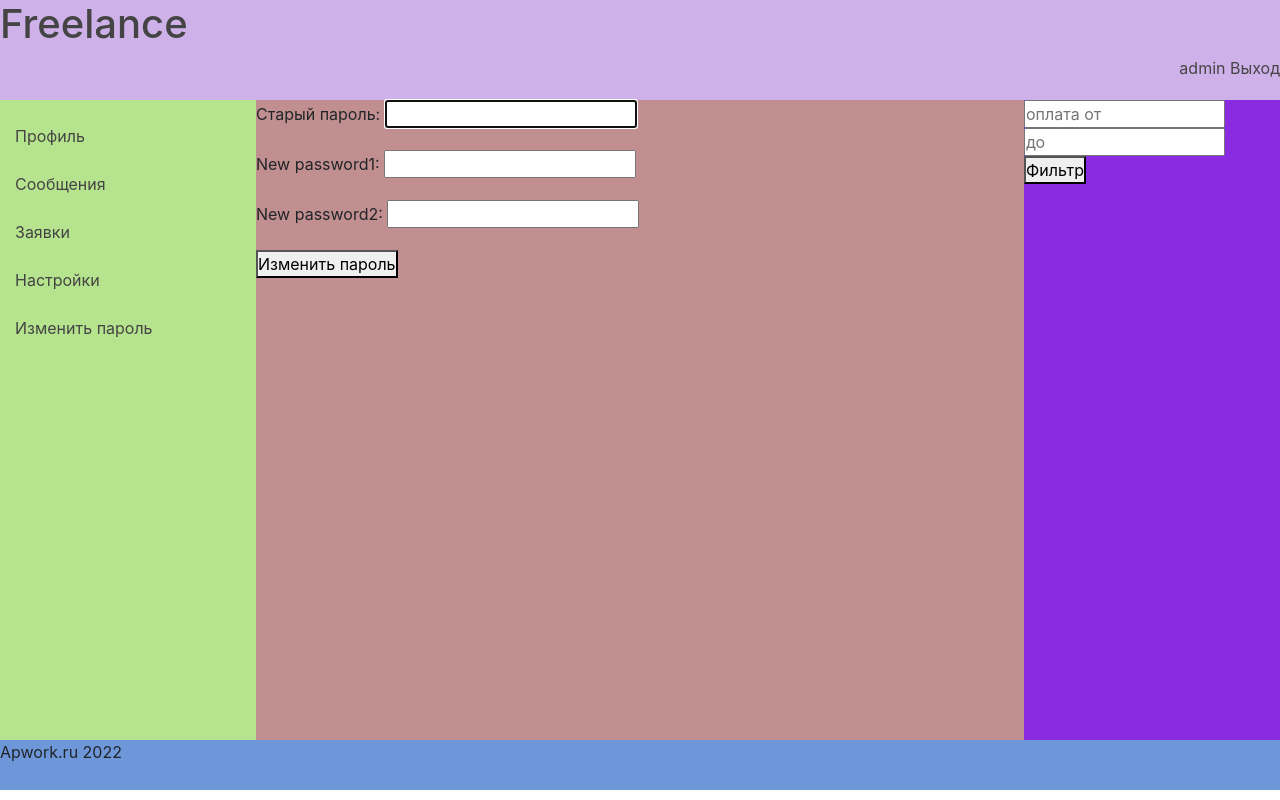
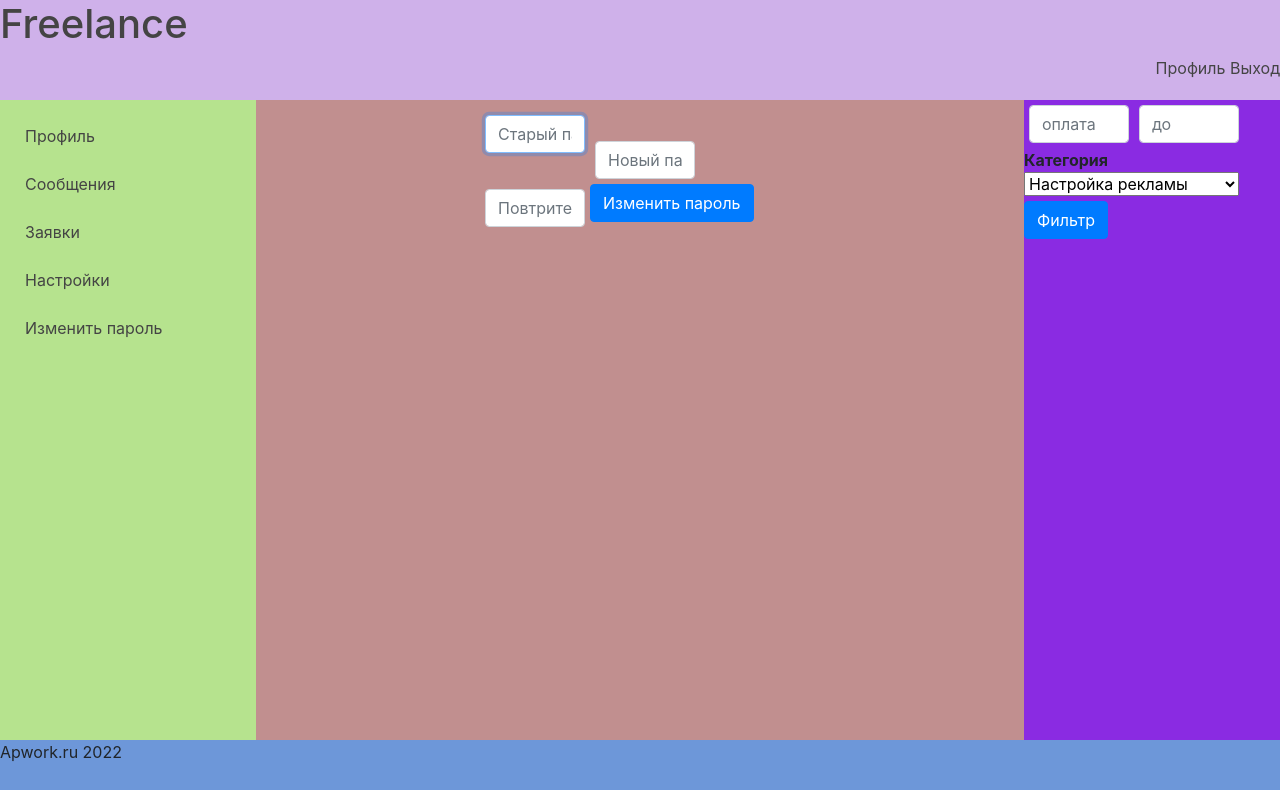
Before and after one commit to nikitka133/apwork, a Django app: page /accounts/settings/change_password in a window 1280 px wide. Run offline with Django 4.2, Linux system fonts and the light colour scheme; a user stored in the database is signed in; data comes from the database, SQL or seed files in the repository; both versions use the stored data as it was after the commit; parts of the project's set-up code (start-up, migrations or seed data) failed here and were passed over; some libraries are stand-ins or nearby versions.

Commit message:
Визуальные правки по форме добавлен выбор категорий в фильтр исправлен фильтр диапазона цен

```diff
--- a/main/forms.py
+++ b/main/forms.py
@@ -25,7 +25,7 @@ class UserCrForm(UserCreationForm):
 
 
 class CreateJobForm(ModelForm):
-    expired_date = forms.DateField(label='Сделать до', widget=forms.DateInput({'type': 'date'}))
+    expired_date = forms.DateField(help_text='Необходимо завершить до', widget=forms.DateInput({'type': 'date'}))
 
     class Meta:
         model = Job
@@ -37,12 +37,12 @@ class CreateJobForm(ModelForm):
 class ChangeUserInfoForm(forms.ModelForm):
     class Meta:
         model = AdvUser
-        fields = 'first_name', 'last_name', 'email',
+        fields = 'first_name', 'last_name',
 
 
 class ChangePasswordForm(PasswordChangeForm):
-    new_password1 = forms.CharField()
-    new_password2 = forms.CharField()
+    new_password1 = forms.CharField(label='Новый пароль', widget=forms.TextInput(attrs={'type': 'password'}))
+    new_password2 = forms.CharField(label='Повтрите новый пароль', widget=forms.TextInput(attrs={'type': 'password'}))
 
 
 class ProposalForm(forms.ModelForm):
--- a/main/midlewares.py
+++ b/main/midlewares.py
@@ -2,8 +2,11 @@ from main.models import SubCategory
 
 
 def category_context_processor(request):
-    if request.method == 'GET':
-        context = {'category': SubCategory.objects.all(), "keyword": "", 'all': ""}
+    if request.method == 'GET' or request.POST['category']:
+        context = {'category': SubCategory.objects.all(),
+                   "keyword": "",
+                   'all': ""}
+
         return context
     else:
         # обязательно вернуть словарь
--- a/main/models.py
+++ b/main/models.py
@@ -20,7 +20,7 @@ class AdvUser(AbstractUser):
 class Job(models.Model):
     title = models.CharField(max_length=150, verbose_name='Название')
     description = models.TextField(max_length=2000, verbose_name='Описание')
-    expired_date = models.DateField(null=True, verbose_name='Дедлайн', blank=True)
+    expired_date = models.DateField(help_text='Необходимо завершить до', null=True, verbose_name='Дедлайн', blank=True)
     create_date = models.DateTimeField(auto_now_add=True, verbose_name='Дата создания')
     author = models.ForeignKey(AdvUser, on_delete=models.CASCADE, verbose_name='Работодатель')
     executor = models.ForeignKey(AdvUser, on_delete=models.PROTECT, related_name='executor',
--- a/main/services.py
+++ b/main/services.py
@@ -23,7 +23,9 @@ def check_filter_price(request):
     """проверяет запропрос что мин и макс диапазон цены фильтра не пустые"""
     if request['min_price'] and request['max_price']:
         return request['min_price'], request['max_price']
-    elif request['min_price']:
+    elif request['min_price'] and not request['max_price']:
         return request['min_price'], '999999'
+    elif not request['min_price'] and request['max_price']:
+        return '0', request['max_price']
     else:
-        return '0', request['max_price']
+        return '0', '999999'
--- a/main/static/style/style.css
+++ b/main/static/style/style.css
@@ -134,6 +134,9 @@ li {
     color: #444444;
 }
 
+#menu li {
+    padding-left: 10px;
+}
 .create-form {
     margin:0 auto;
     max-width: 400px;
@@ -144,6 +147,14 @@ li {
     border: 3px solid #444444;
 }
 
-.polzunok-container-5 {
+.default-form {
+    width: 40vh;
+    margin:0 auto;
+}
 
+.form-control {
+
+    width: 100px !important;
+    float: left;
+    margin: 5px;
 }
--- a/main/urls.py
+++ b/main/urls.py
@@ -9,6 +9,7 @@ urlpatterns = [
     path('job/', views.JobListView.as_view(), name='job'),
     path('job/<int:pk>', views.job_view, name='job_view'),
     path('job/category/<slug:slug_sub_cat>', views.JobSubCatListView.as_view(), name='job_cat_view'),
+    path('job/process', views.job_in_process, name='job_in_process'),
     path('accounts/register/', views.RegisterUserView.as_view(), name='register'),
     path('accounts/pay/', views.pay, name='pay'),
     path('accounts/proposal/', views.proposal, name='proposal'),
--- a/main/views.py
+++ b/main/views.py
@@ -76,7 +76,7 @@ class ChangeUserInfoView(SuccessMessageMixin, LoginRequiredMixin, UpdateView):
     model = AdvUser
     template_name = "settings.html"
     form_class = ChangeUserInfoForm
-    success_url = reverse_lazy("main:profile")
+    success_url = reverse_lazy("account")
     success_message = "Данные изменены"
 
     # получаем id пользователя
@@ -107,15 +107,16 @@ class JobListView(ListView):
     paginate_by = 2
 
     def get_queryset(self):
-        return Job.objects.filter(is_active=True, processing=False)
-
+        queryset = Job.objects.filter(is_active=True, processing=False)
+        return queryset
 
 class JobSubCatListView(ListView):
     template_name = 'category.html'
     paginate_by = 2
 
     def get_queryset(self):
-        return Job.objects.filter(category=self.kwargs['slug_sub_cat'])
+        queryset = Job.objects.filter(category=self.kwargs['slug_sub_cat'])
+        return queryset
 
 
 @login_required
@@ -203,10 +204,21 @@ def pay(request):
 
 
 def filters(request):
+    print(request.POST)
     if request.method == 'POST':
         min_price, max_price = check_filter_price(request.POST)
-        context = {'content': Job.objects.filter(max_price__gte=min_price,
-                                                 min_price__lte=max_price)}
+        context = {'min': min_price,
+                   'max': max_price,
+                   'content': Job.objects.filter(max_price__gte=min_price,
+                                                 min_price__lte=max_price,
+                                                 category__slug_sub_cat=request.POST['category']),
+                   }
         return render(request, 'filter.html', context)
 
     return render(request, 'filter.html')
+
+
+@login_required
+def job_in_process(request):
+    context = {'proposal': Proposal.objects.filter(sender=request.user.id)}
+    return render(request, 'process.html', context=context)
--- a/templates/basic.html
+++ b/templates/basic.html
@@ -20,7 +20,7 @@
         <ul>
             {% if request.user.is_authenticated %}
                 <a href="{% url 'account' %}">
-                    <li>{{ user.username }}</li>
+                    <li>Профиль</li>
                 </a>
                 <li><a href="{% url 'logout' %}">Выход</a></li>
             {% else %}
@@ -33,16 +33,18 @@
     {#меню#}
     <div id="menu">
         {% block menu %}
+            <ul>
+                {% for cat in category %}
+                    {% ifchanged cat.category.pk %}
+                        <h5>{{ cat.category.title_cat }}</h5>
 
+                    {% endifchanged %}
+                    <a href="{% url 'job' %}category/{{ cat.slug_sub_cat }}">
+                        <li>{{ cat.tittle_sub_cat }}</li>
+                    </a>{#-------------заменить хардкод-------------------#}
 
-            {% for cat in category %}
-                {% ifchanged cat.category.pk %}
-                    <ul>
-                    <h5>{{ cat.category.title_cat }}</h5>
-                {% endifchanged %}
-            <a href="{% url 'job' %}category/{{ cat.slug_sub_cat }}">{{ cat.tittle_sub_cat }}</a>{#заменить хардкод#}
+                {% endfor %}
             </ul>
-            {% endfor %}
         {% endblock %}
     </div>
     {#блок контента#}
@@ -56,7 +58,7 @@
                             <li><strong>{{ f.title }}</strong></li>
                         </a>
                         <li>{{ f.description }}</li>
-                        <li><strong>От {{ f.max_price }}₽ до {{ f.max_price }}₽</strong></li>
+                        <li><strong>От {{ f.min_price }}₽ до {{ f.max_price }}₽</strong></li>
                         <li>Дедлайн: {{ f.expired_date }}</li>
                     </ul>
                 </div>
@@ -68,17 +70,21 @@
     {#фильтр#}
     <div id="filter">
         {% block filter %}
+            <form action="{% url 'filter' %}" method="post">
+                {% csrf_token %}
 
+                <input type="number" class="form-control" name="min_price" placeholder="оплата от" value="{{ min }}"/>
+                <input type="number" class="form-control" name="max_price" placeholder="до" value="{{ max }}"/>
+                <strong>Категория</strong><br>
+                <select name="category">
+                    {% for cat in category %}
+                        <option value="{{ cat.slug_sub_cat }}">{{ cat.tittle_sub_cat }}</option>
+                    {% endfor %}
+                </select>
 
-            <div class="polzunok-container-5">
-                <form action="{% url 'filter' %}" method="post">
-                    {% csrf_token %}
-                <input type="text" class="polzunok" size="15" name="min_price" placeholder="оплата от"/>
-                <input type="text" class="polzuno" size="15" name="max_price" placeholder="до"/>
-                <div class="polzunok-5"></div>
-                    <button type="submit">Фильтр</button>
-                    </form>
-            </div>
+                <button style="margin-top: 5px" type="submit" class="btn btn-primary">Фильтр</button>
+            </form>
+
         {% endblock %}
     </div>
 
--- a/templates/change_password.html
+++ b/templates/change_password.html
@@ -1,13 +1,15 @@
 {% extends 'basic.html' %}
-
+{% load bootstrap4 %}
 {% block menu %}
     {% include 'module/profile_menu.html' %}
 {% endblock %}
 
 {% block content %}
-    <form action="" method="post">
-    {% csrf_token %}
-    {{ form.as_p }}
-    <button type="submit">Изменить пароль</button>
-    </form>
+    <div class="default-form">
+        <form action="" method="post">
+            {% csrf_token %}
+            {% bootstrap_form form %}
+                <button type="submit" class="btn btn-primary">Изменить пароль</button>
+        </form>
+    </div>
 {% endblock %}
--- a/templates/filter.html
+++ b/templates/filter.html
@@ -5,8 +5,11 @@
 {% endblock %}
 
 {% block content %}
+    {% if not content %}
+        <p>Ничего не найдено</p>
+    {% else %}
     {% for f in content %}
         {{ f }}
     {% endfor %}
-
+    {% endif %}
 {% endblock %}
--- a/templates/login.html
+++ b/templates/login.html
@@ -6,7 +6,7 @@
         <form action="" method="post">
             {% csrf_token %}
             {% bootstrap_form form %}
-            <button style="border-radius: 3px;" type="submit">Вход</button>
+                <button type="submit" class="btn btn-primary">Вход</button>
         </form>
     </div>
 {% endblock %}
--- a/templates/module/profile_menu.html
+++ b/templates/module/profile_menu.html
@@ -1,5 +1,10 @@
 <div class="profile-menu">
     <ul>
+        {% if user.role == 'fr' %}
+        <a href="{% url 'job_in_process' %}">
+            <li>Выполняемые работы</li>
+        </a>
+    {% endif %}
         <a href="{% url 'account' %}">
             <li>Профиль</li>
         </a>
--- a/templates/pay.html
+++ b/templates/pay.html
@@ -14,6 +14,6 @@
 {#    <input type="hidden" name="label" value="вернет после платежа" data-type="number"/>#}
     <label><input type="radio" name="paymentType" value="PC"/>ЮMoney</label>
     <label><input type="radio" name="paymentType" value="AC"/>Банковской картой</label>
-    <input type="submit" value="Перевести"/>
+    <input type="submit" value="Купить"/>
 </form>
 {% endblock %}
```
Also changed, not shown: templates/account.html (+4 -4 lines), templates/process.html (added, +18 -0 lines), templates/settings.html (+8 -2 lines), db.sqlite3.
